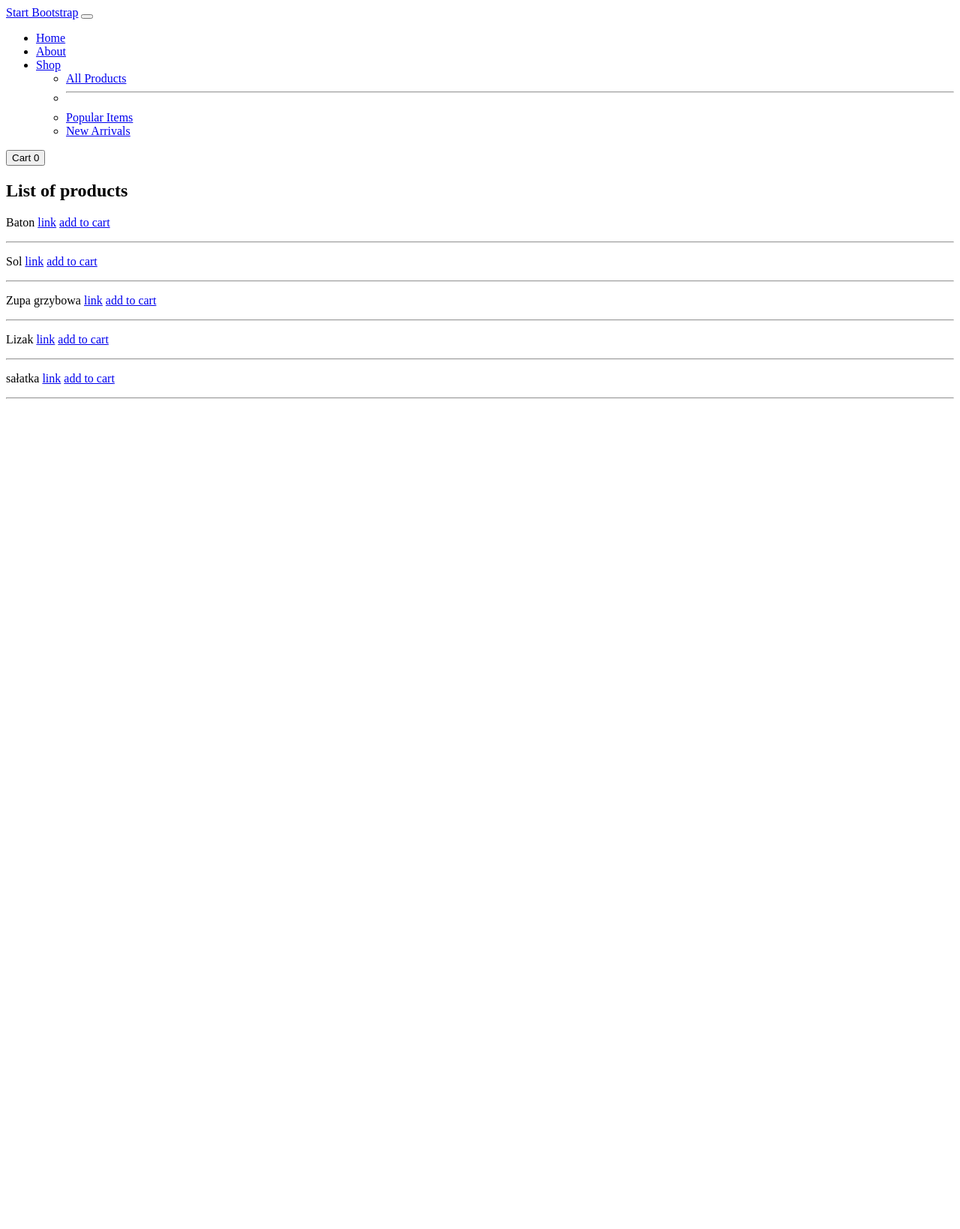
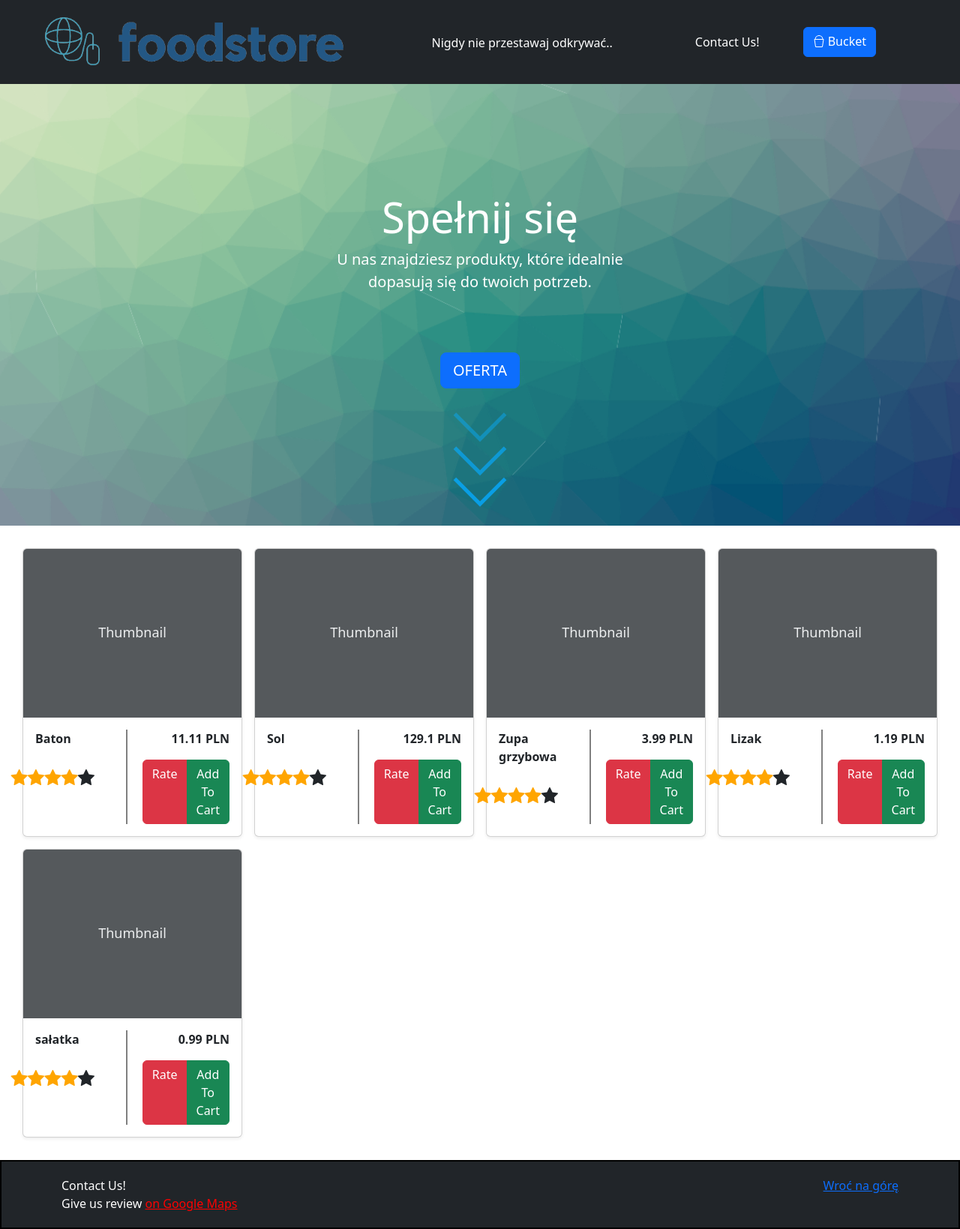
Before and after one commit to Kamil-Krawiec/PO-Project, a Django app: page / in a window 1280 px wide. Shown: the whole page at 75% size. Before the commit the page ends 532 px from the top, so only its background shows below. Run offline with Django 4.2, Linux system fonts and the light colour scheme; data comes from the database, SQL or seed files in the repository; both versions use the stored data as it was after the commit.

Commit message:
ostylowałem calego home

```diff
--- a/django_project_boilerplate-master/static/styles.css
+++ b/django_project_boilerplate-master/static/styles.css
@@ -0,0 +1,111 @@
+.bd-placeholder-img {
+        font-size: 1.125rem;
+        text-anchor: middle;
+        -webkit-user-select: none;
+        -moz-user-select: none;
+        user-select: none;
+      }
+
+      @media (min-width: 768px) {
+        .bd-placeholder-img-lg {
+          font-size: 3.5rem;
+        }
+      }
+
+      .b-example-divider {
+        height: 3rem;
+        background-color: rgba(0, 0, 0, .1);
+        border: solid rgba(0, 0, 0, .15);
+        border-width: 1px 0;
+        box-shadow: inset 0 .5em 1.5em rgba(0, 0, 0, .1), inset 0 .125em .5em rgba(0, 0, 0, .15);
+      }
+
+      .b-example-vr {
+        flex-shrink: 0;
+        width: 1.5rem;
+        height: 100vh;
+      }
+
+      .bi {
+        vertical-align: -.125em;
+        fill: currentColor;
+      }
+
+      .nav-scroller {
+        position: relative;
+        z-index: 2;
+        height: 2.75rem;
+        overflow-y: hidden;
+      }
+
+      .nav-scroller .nav {
+        display: flex;
+        flex-wrap: nowrap;
+        padding-bottom: 1rem;
+        margin-top: -1px;
+        overflow-x: auto;
+        text-align: center;
+        white-space: nowrap;
+        -webkit-overflow-scrolling: touch;
+      }
+
+.site-header {
+    background-color: rgba(0, 0, 0, .85);
+    -webkit-backdrop-filter: saturate(180%) blur(20px);
+    backdrop-filter: saturate(180%) blur(20px);
+  text-decoration: none;
+
+}
+section{
+    background-image: url("../static/images/bodyimg.png");
+    background-repeat: no-repeat;
+    background-size: cover;
+    font-size: 100px;
+}
+
+.arrow {
+            position: absolute;
+            top: 50%;
+            left: 50%;
+            transform: translate(-50%, -50%);
+
+        }
+
+        .arrow span {
+            display: block;
+            width: 50px;
+            height: 50px;
+            border-bottom: 5px solid #06A8FF;
+            border-right: 5px solid #06A8FF;
+            transform: rotate(45deg);
+            margin: -10px;
+            animation: scroll1 2s infinite;
+        }
+
+        .arrow span:nth-child(2) {
+            animation-delay: -.2s;
+        }
+
+        .arrow span:nth-child(3) {
+            animation-delay: -.4s;
+        }
+
+        @keyframes scroll1 {
+            0% {
+                opacity: 0;
+                transform: rotate(45deg) translate(-20px, -20px);
+                border-bottom: 5px solid #00ff6a06;
+                border-right: 5px solid #00ff9b06;
+            }
+            50% {
+                opacity: 1;
+                transform: rotate(45deg) translate(20px, 20px);
+            }
+            100% {
+                opacity: 0;
+                transform: rotate(45deg) translate(20px, 20px);
+            }
+        }
+        .checked{
+  color: orange;
+}
--- a/django_project_boilerplate-master/templates/base.html
+++ b/django_project_boilerplate-master/templates/base.html
@@ -6,58 +6,93 @@
     <meta name="viewport" content="width=device-width, initial-scale=1.0">
     <meta http-equiv="X-UA-Compatible" content="ie=edge">
     <title>Document</title>
-{#    <link rel="icon" type="image/x-icon" href="assets/favicon.ico" />#}
-        <!-- Bootstrap icons-->
-{#    <link href="https://cdn.jsdelivr.net/npm/bootstrap-icons@1.5.0/font/bootstrap-icons.css" rel="stylesheet" />#}
-        <!-- Core theme CSS (includes Bootstrap)-->
-    <link href="../static/styles.css" rel="stylesheet" />
+
+    <!-- Bootstrap icons-->
+    <link href="https://cdn.jsdelivr.net/npm/bootstrap@5.3.0-alpha1/dist/css/bootstrap.min.css" rel="stylesheet"
+          integrity="sha384-GLhlTQ8iRABdZLl6O3oVMWSktQOp6b7In1Zl3/Jr59b6EGGoI1aFkw7cmDA6j6gD" crossorigin="anonymous">
+    <link rel="canonical" href="https://getbootstrap.com/docs/5.3/examples/album/">
+    <link rel="stylesheet" href="https://cdnjs.cloudflare.com/ajax/libs/font-awesome/4.7.0/css/font-awesome.min.css">
+
+
+    <meta name="theme-color" content="#712cf9">
+    <!-- Core theme CSS (includes Bootstrap)-->
+    <link href="{% static "styles.css" %}" rel="stylesheet"/>
+    <meta name="theme-color" content="#712cf9">
 </head>
 {% if messages %}
 <ul class="messages">
     {% for message in messages %}
-    <li{% if message.tags %} class="{{ message.tags }}"{% endif %}>{{ message }}</li>
+    <li
+    {% if message.tags %} class="{{ message.tags }}"{% endif %}>{{ message }}</li>
     {% endfor %}
 </ul>
 {% endif %}
 
-{#<style>#}
-{#    html{#}
-{#        font-size: 10px;#}
-{#    }#}
-{#</style>#}
+<header class="site-header sticky-top ">
+    <nav class="navbar navbar-expand-md navbar-dark  bg-dark">
+
+
+        <div class="container-fluid ">
+            <a class="navbar-brand py-2" href="/"><img src="{% static "images/logofoodstore.png" %}" alt="logo" height="80"
+                                                       width="auto"></a>
+            <div class="collapse navbar-collapse" id="navbarCollapse">
+                <ul class="navbar-nav me-auto mb-2 mb-md-0">
+                    <li class="nav-item">
+                        <a class="nav-link active" aria-current="page" href="#" id="demo" style="padding-top: 10px "></a>
+                    </li>
+
+                </ul>
+                <form class="d-flex" style="padding-right: 100px">
+                    <ul class="navbar-nav me-auto mb-2 mb-md-0" style="padding-right: 50px">
+                        <li class="nav-item">
+                            <a class="nav-link active" aria-current="page" href="#">Contact Us!</a>
+                        </li>
+                    </ul>
+                    <a href="/cart" type="button" class="btn btn-primary" role="button">
+                        <svg xmlns="http://www.w3.org/2000/svg" width="16" height="16" fill="currentColor"
+                             class="bi bi-bucket" viewBox="0 0 16 16">
+                            <path d="M2.522 5H2a.5.5 0 0 0-.494.574l1.372 9.149A1.5 1.5 0 0 0 4.36 16h7.278a1.5 1.5 0 0 0 1.483-1.277l1.373-9.149A.5.5 0 0 0 14 5h-.522A5.5 5.5 0 0 0 2.522 5zm1.005 0a4.5 4.5 0 0 1 8.945 0H3.527zm9.892 1-1.286 8.574a.5.5 0 0 1-.494.426H4.36a.5.5 0 0 1-.494-.426L2.58 6h10.838z"/>
+                        </svg>
+                        Bucket
+                    </a>
+                </form>
+            </div>
+        </div>
+
+    </nav>
+</header>
 
 <body>
 
-<nav class="navbar navbar-expand-lg navbar-light bg-light">
-            <div class="container px-4 px-lg-5">
-                <a class="navbar-brand" href="#!">Start Bootstrap</a>
-                <button class="navbar-toggler" type="button" data-bs-toggle="collapse" data-bs-target="#navbarSupportedContent" aria-controls="navbarSupportedContent" aria-expanded="false" aria-label="Toggle navigation"><span class="navbar-toggler-icon"></span></button>
-                <div class="collapse navbar-collapse" id="navbarSupportedContent">
-                    <ul class="navbar-nav me-auto mb-2 mb-lg-0 ms-lg-4">
-                        <li class="nav-item"><a class="nav-link active" aria-current="page" href="#!">Home</a></li>
-                        <li class="nav-item"><a class="nav-link" href="#!">About</a></li>
-                        <li class="nav-item dropdown">
-                            <a class="nav-link dropdown-toggle" id="navbarDropdown" href="#" role="button" data-bs-toggle="dropdown" aria-expanded="false">Shop</a>
-                            <ul class="dropdown-menu" aria-labelledby="navbarDropdown">
-                                <li><a class="dropdown-item" href="#!">All Products</a></li>
-                                <li><hr class="dropdown-divider" /></li>
-                                <li><a class="dropdown-item" href="#!">Popular Items</a></li>
-                                <li><a class="dropdown-item" href="#!">New Arrivals</a></li>
-                            </ul>
-                        </li>
-                    </ul>
-                    <form class="d-flex">
-                        <button class="btn btn-outline-dark" type="submit">
-                            <i class="bi-cart-fill me-1"></i>
-                            Cart
-                            <span class="badge bg-dark text-white ms-1 rounded-pill">0</span>
-                        </button>
-                    </form>
-                </div>
-            </div>
-        </nav>
 
-    {% block content  %}
-    {% endblock content %}
+{% block content %}
+{% endblock content %}
 </body>
+
+<footer class="text-muted bg-dark" style="border: black 2px solid;width: 100vw; height: auto;padding: 20px 0px">
+  <div class="container" style="color: white;">
+    <p class="float-end mb-1">
+      <a href="#">Wroć na górę</a>
+    </p>
+        <a class="nav-link active" aria-current="page" href="#">Contact Us!</a>
+        <a class="nav-link active" aria-current="page" href="https://goo.gl/maps/Y7du9xDi3oehoayS8">Give us review <span style="color: red; text-decoration: underline">on Google Maps</span></a>
+  </div>
+</footer>
+
+<script>
+var i = 0;
+var txt = 'Nigdy nie przestawaj odkrywać..';
+var speed = 50;
+
+function typeWriter() {
+    if (i < txt.length) {
+        document.getElementById("demo").innerHTML += txt.charAt(i);
+        i++;
+        setTimeout(typeWriter, speed);
+    }
+}
+typeWriter()
+</script>
+
+
 </html>
--- a/django_project_boilerplate-master/templates/home.html
+++ b/django_project_boilerplate-master/templates/home.html
@@ -4,15 +4,73 @@
 
 {% block content %}
 
-    <link rel="stylesheet" type="text/css" href="{% static 'styles.css' %}" />
-<h2> List of products</h2>
+<link rel="stylesheet" type="text/css" href="{% static 'styles.css' %}" />
+
+
+<section>
+<div class="position-relative overflow-hidden p-3 p-md-5 text-center ">
+
+    <div class="col-md-5 p-lg-5 mx-auto my-5">
+      <h1 class="display-4 fw-normal" style="color: white">Spełnij się</h1>
+      <p class="lead fw-normal" style="color: white">U nas znajdziesz produkty, które idealnie dopasują się do twoich potrzeb.</p>
+<button type="button" class="btn btn-primary btn-lg">OFERTA</button>
+      <div class="arrow" style="transform: translate(-50%,100%)">
+    <span></span>
+    <span></span>
+    <span></span>
+  </div>
+    </div>
+
+
+  </div>
+</section>
+
+<div class="row row-cols-1 row-cols-sm-2 row-cols-md-4 g-3" style="padding: 30px">
 
 {% for product in object_list %}
-    <p>{{product.name}}
-<a href = {{product.get_absolute_url}}>link</a>
-<a href= {{product.get_add_to_cart_url}}>add to cart</a>
-    </p>
-<hr>
+
+  <div class="col">
+  <div class="card shadow-sm">
+    <svg class="bd-placeholder-img card-img-top" width="100%" height="225" xmlns="http://www.w3.org/2000/svg" role="img" aria-label="Placeholder: Thumbnail" preserveAspectRatio="xMidYMid slice" focusable="false"><title>Placeholder</title><rect width="100%" height="100%" fill="#55595c"/><text x="50%" y="50%" fill="#eceeef" dy=".3em">Thumbnail</text></svg>
+    <div class="card-body" style="display: flex; justify-content: space-between">
+
+      <div style="border-right: grey 2px solid; flex: 55; display: block">
+        <p class="card-text" ><strong>{{product.name}}</strong></p>
+        <div class="container" style="display: flex; transform: scale(50%); justify-content: flex-end; max-width: 100px ">
+          <span class="fa fa-star fa-3x checked" style="color:orange;"></span>
+          <span class="fa fa-star fa-3x checked"></span>
+          <span class="fa fa-star fa-3x checked"></span>
+          <span class="fa fa-star fa-3x checked"></span>
+          <span class="fa fa-star fa-3x"></span>
+       </div>
+      </div>
+      <div style="flex: 45; padding-left: 20px">
+          <p  style="display:flex; justify-content: end"><strong>{{product.price}} PLN</strong></p>
+        <div class="btn-group" style="display:flex; justify-content: end">
+          <a href= {{product.get_absolute_url}} class="btn btn-danger" role="button" style="color: white;" >Rate</a>
+          <a href= {{product.get_add_to_cart_url}} class="btn btn-success" role="button" >Add To Cart</a>
+        </div>
+      </div>
+<!--      <div style="display: flex; justify-content: space-between">-->
+<!--        <p class="card-text" ><strong>{{product.name}}</strong></p>-->
+<!--            <p class="card-text"><strong>{{product.price}} PLN</strong></p>-->
+
+<!--      </div>-->
+
+<!--      <div class="d-flex justify-content-end align-items-center">-->
+<!--        <div class="btn-group">-->
+<!--          <a href= {{product.get_absolute_url}} class="btn btn-danger" role="button" style="color: white">Rate</a>-->
+<!--          <a href= {{product.get_add_to_cart_url}} class="btn btn-success" role="button">Add To Cart</a>-->
+<!--        </div>-->
+<!--      </div>-->
+
+    </div>
+  </div>
+</div>
+
 {% endfor %}
+    </div>
+
+
 
 {% endblock content %}
--- a/django_project_boilerplate-master/templates/order_summary.html
+++ b/django_project_boilerplate-master/templates/order_summary.html
@@ -30,7 +30,7 @@
             <td>
             {% if order_item.product.discount_price %}
                 ${{ order_item.get_total_discount_item_price }}
-                <span class="badge badge-primary">Saving ${{ order_item.get_amount_saved }}</span>
+                <span class="badge badge-primary" style="color:black;">Saving ${{ order_item.get_amount_saved }}</span>
             {% else %}
                 ${{ order_item.get_total_item_price }}
             {% endif %}
--- a/django_project_boilerplate-master/templates/product.html
+++ b/django_project_boilerplate-master/templates/product.html
@@ -1,7 +1,7 @@
 {% extends "base.html" %}
-
+{% load static %}
 {% block content %}
-<h2> List of products</h2>
+<!--<h2> List of products</h2>-->
 
 {{ object}}
 <a href= {{object.get_add_to_cart_url}}>add to cart</a>
```
Also changed, not shown: django_project_boilerplate-master/core/models.py (+5 -5 lines), django_project_boilerplate-master/db.sqlite3, django_project_boilerplate-master/static/images/bodyimg.png (added), django_project_boilerplate-master/static/images/logofoodstore.png (added).
